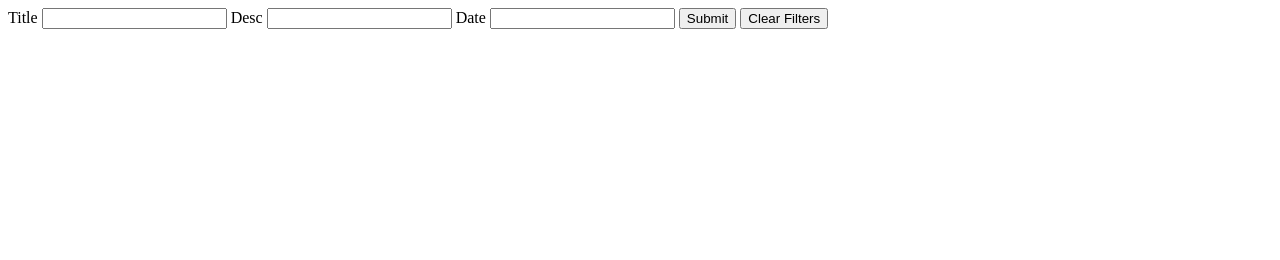
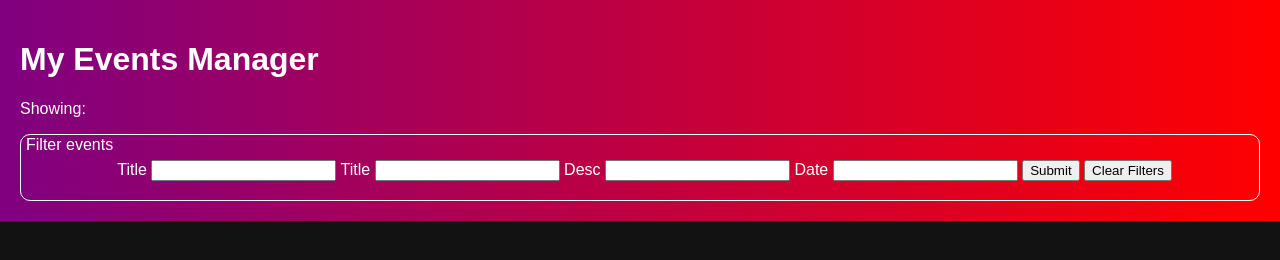
Before and after one commit to Alex-M22/CSE4234_Project_2, a plain HTML site: page index.html in a window 1280 px wide. Drawn offline with Linux system fonts and the light colour scheme.

Commit message:
did some of header stuff

```diff
--- a/css/main.css
+++ b/css/main.css
@@ -0,0 +1,32 @@
+body {
+    font-family: Arial, sans-serif;
+    margin: 0;
+    padding: 0;
+    box-sizing: border-box;
+    background-color: #121212;
+    color: #e0e0e0;
+}
+
+header {
+    background: linear-gradient(90deg, purple, red);
+    padding: 20px;
+    color: white;
+}
+
+header form {
+    position: relative;
+    padding: 5px;
+    padding-top: 10px;
+    margin-top: 10px;
+    border: 1px solid white;
+
+    border-radius: 10px;
+}
+
+header form p {
+    position: relative;
+    top: -25px;
+    padding:    0px;
+    font-size: 16px;
+    display: inline-block;
+}
--- a/index.html
+++ b/index.html
@@ -1,13 +1,22 @@
 <!DOCTYPE HTML>
 <html>
     <head>
+        <meta charset="UTF-8">
+        <meta name="viewport" content="width=device-width, initial-scale=1.0">
         <title>Engage Webapp</title>
         <script type="text/javascript" src="js/main.js" defer></script>
+        <link rel="stylesheet" href="css/main.css">
 
     </head>
     <body>
         <header>
+            <h1>My Events Manager</h1>
+            <p id="showCount">Showing: </p>
             <form id="filterForm">
+            <p>Filter events</p>
+                <label for="formTitle">Title</label>
+                <input id="formTitle" type="text" name="Title">
+
                 <label for="formTitle">Title</label>
                 <input id="formTitle" type="text" name="Title">
                 <label for="formDesc">Desc</label>
@@ -17,10 +26,10 @@
                 <input type="button" name="Submit" value="Submit" onclick="applyFilter()">
                 <input type="button" name="ClearFilter" onclick="clearFilter()" value="Clear Filters">
             </form>
-            <p id="showCount"></p>
+
         </header>
         <main>
-
+            <!-- card stuff here -->
         </main>
         <footer>
 
```
